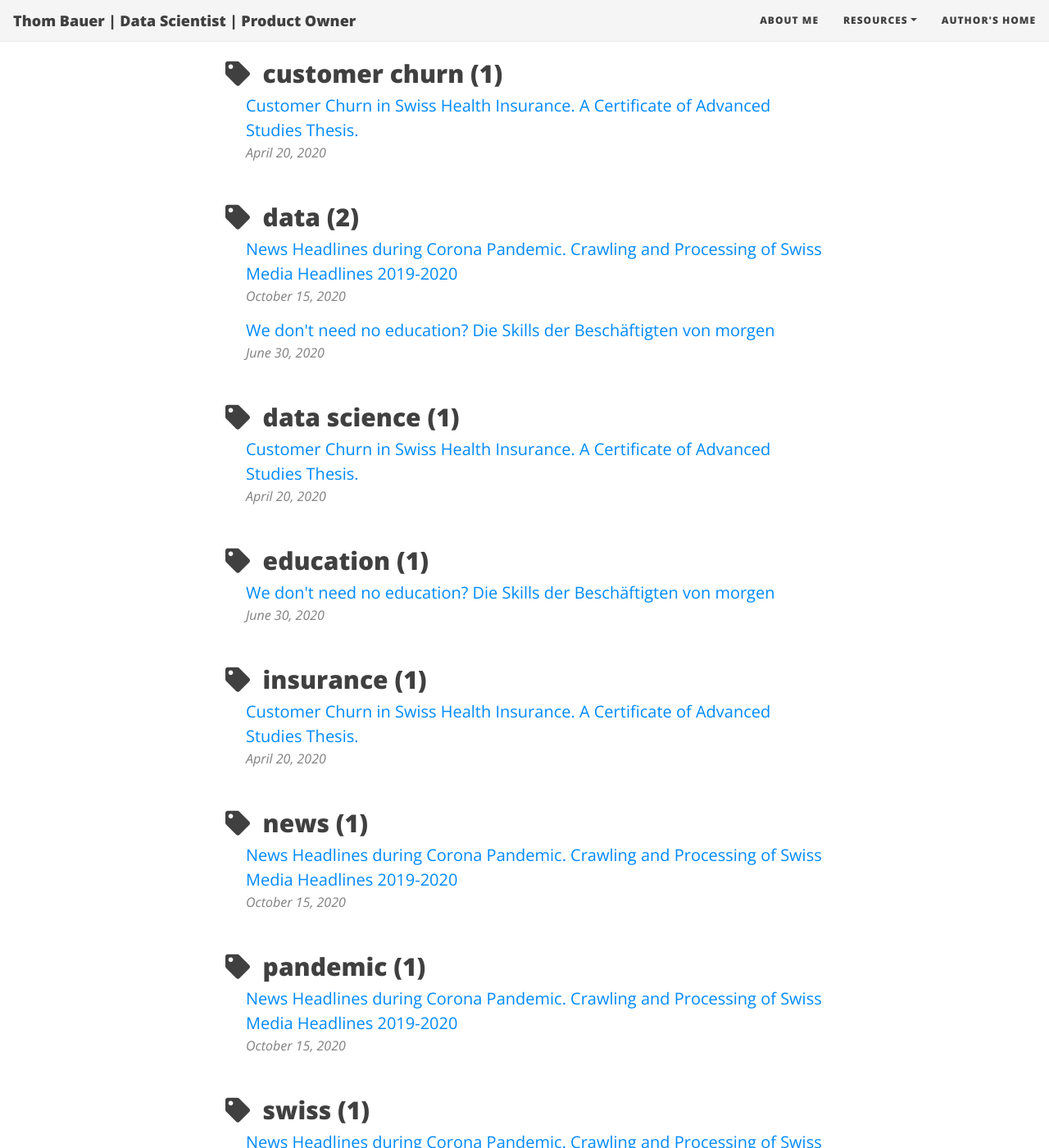
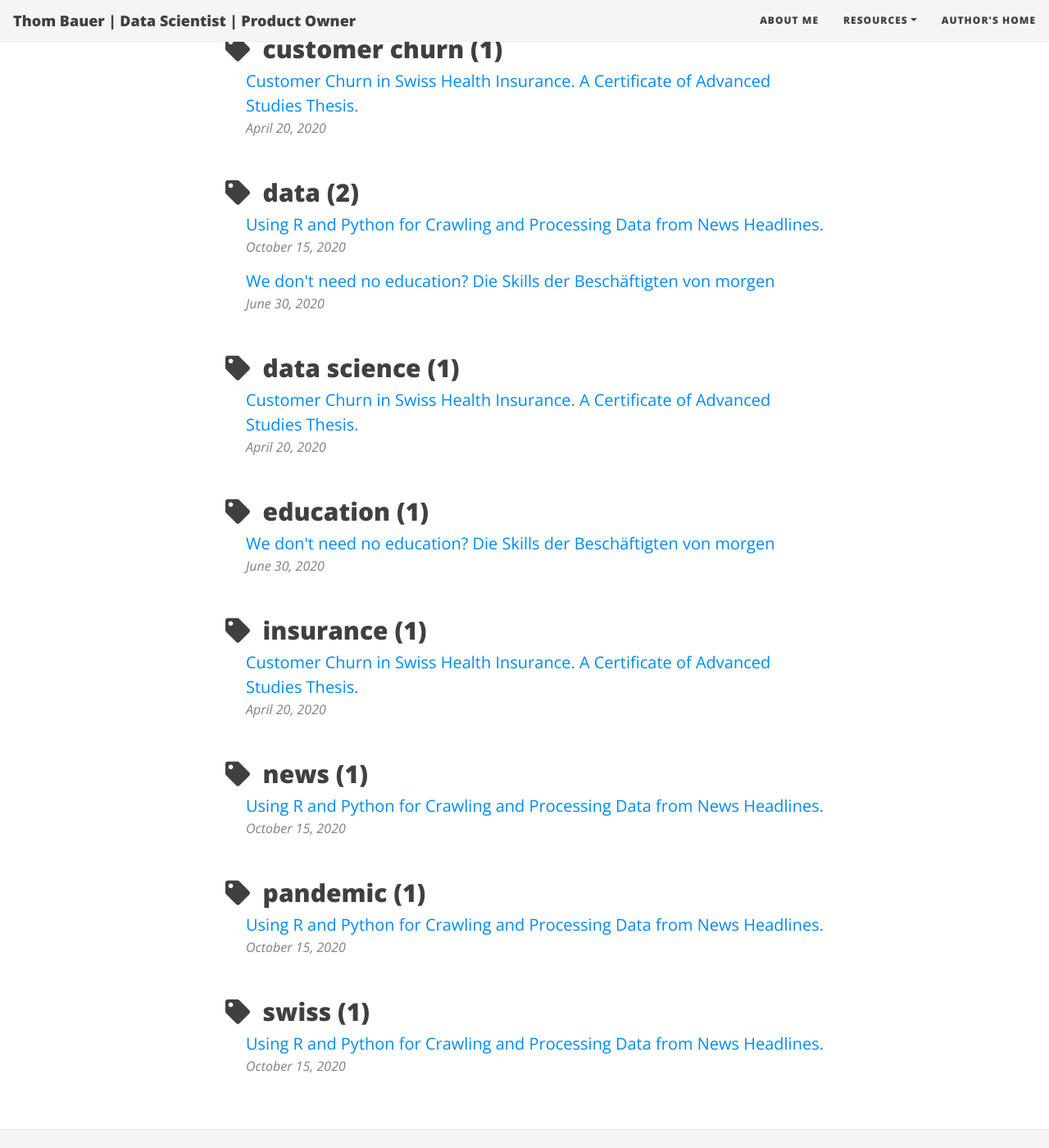
Before and after one commit to thombauer/thombauer.github.io, a Jekyll site: the page built from tags.html, in a window 1280 px wide and 1400 px high, scrolled down 479 px. Shown: the whole window at 82% size. Built offline with Jekyll 4.4.1, drawn with Linux system fonts in a browser that asks for light colours; nearby versions of some CDN libraries; some of the changed text lies outside the part shown.

Commit message:
Update 2020-10-15-srf_news_processing.md

```diff
--- a/_posts/2020-10-15-srf_news_processing.md
+++ b/_posts/2020-10-15-srf_news_processing.md
@@ -1,6 +1,6 @@
 ---
 layout: post
-title: News Headlines during Corona Pandemic. Crawling and Processing of Swiss Media Headlines 2019-2020
+title: Using R and Python for Crawling and Processing Data from News Headlines.
 cover-img: /assets/img/srf_head.jpg
 tags: [data, news, corona, pandemic, swiss]
 ---
```
